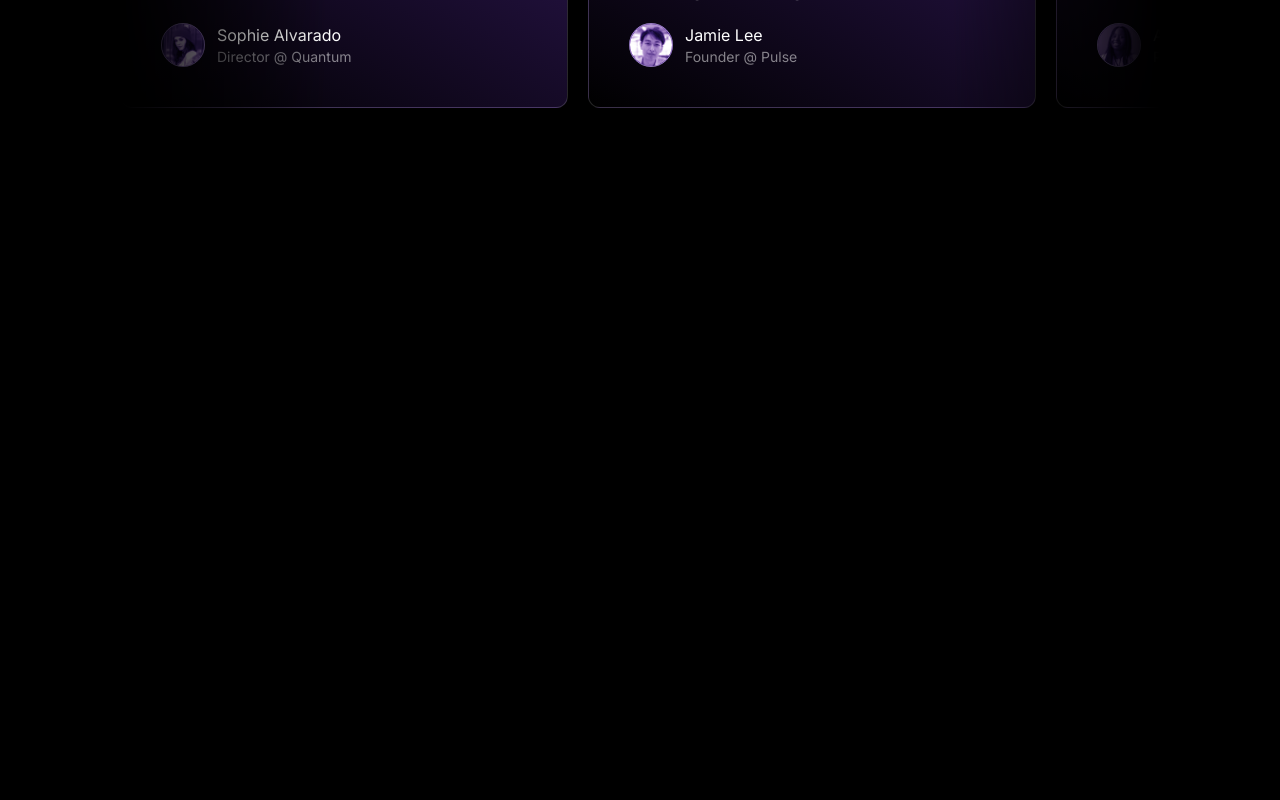
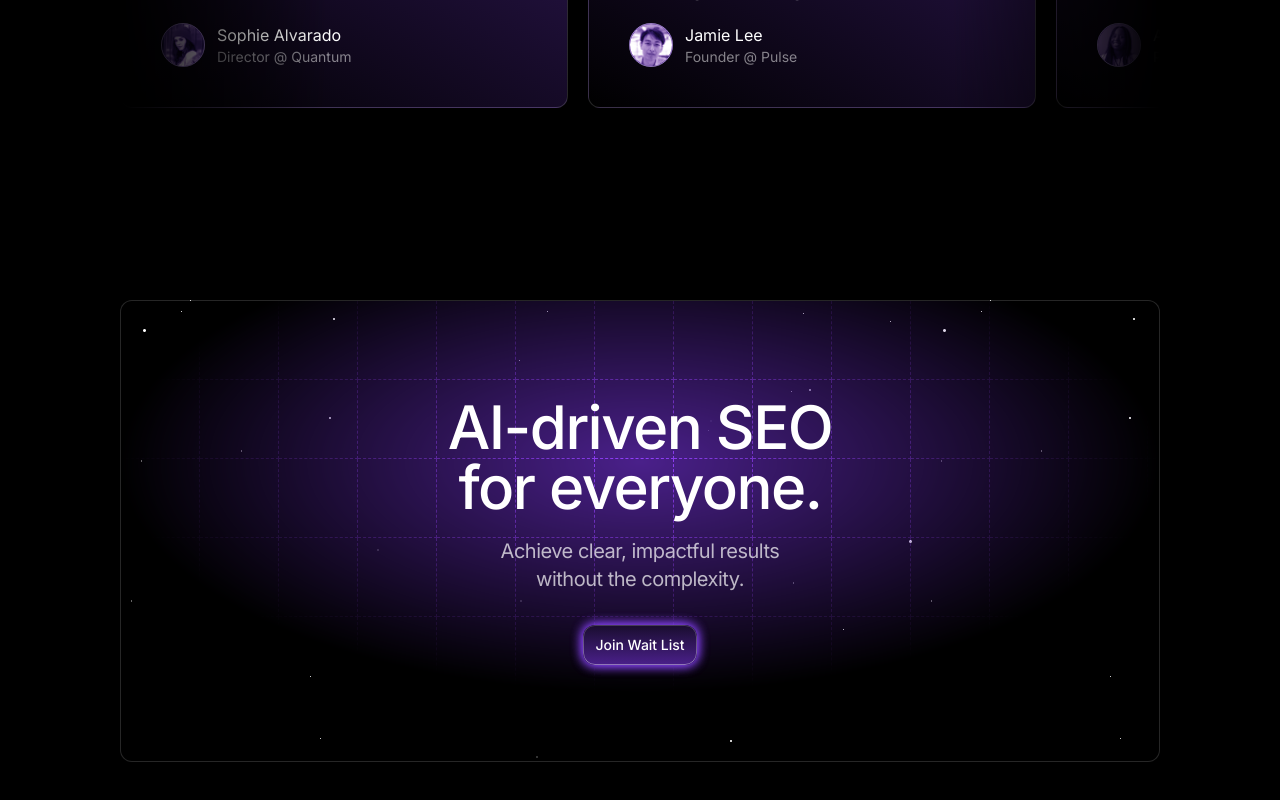
Before and after one commit to Akaikenlol/snap_write, a Next.js app: page / in a window 1280 px wide. Shown: the part 2864-3664 px from the top of the page. Before the commit the page ends 3068 px from the top, so only its background shows below. Built offline with nearby package versions, Linux system fonts and the light colour scheme.

Commit message:
feat: Implementing Call To Action Component

```diff
--- a/app/page.tsx
+++ b/app/page.tsx
@@ -1,3 +1,4 @@
+import CallToAction from "@/components/sections/CallToAction";
 import Features from "@/components/sections/Features";
 import Header from "@/components/sections/Header";
 import Hero from "@/components/sections/Hero";
@@ -13,6 +14,7 @@ const Home = () => {
 			<LogoTicker />
 			<Features />
 			<Testimonials />
+			<CallToAction />
 		</>
 	);
 };
--- /dev/null
+++ b/components/sections/CallToAction.tsx
@@ -0,0 +1,37 @@
+import React from "react";
+import WaitButton from "../shared/WaitButton";
+
+const CallToAction = () => {
+	return (
+		<section className="py-20 md:py-24 ">
+			<div className="container">
+				<div
+					className="border border-white/15 py-24  bg-black rounded-xl overflow-hidden relative"
+					style={{
+						backgroundImage: `url("/assets/stars.png")`,
+					}}
+				>
+					<div
+						className="absolute inset-0 bg-[rgb(74,32,138)] bg-blend-overlay [mask-image:radial-gradient(50%_50%_at_50%_35%,black,transparent)]"
+						style={{
+							backgroundImage: `url("/assets/grid-lines.png")`,
+						}}
+					/>
+					<div className="relative">
+						<h2 className="text-5xl md:text-6xl max-w-md mx-auto tracking-tight text-center font-medium">
+							AI-driven SEO for everyone.
+						</h2>
+						<p className="text-center text-lg md:text-xl max-w-xs mx-auto text-white/70 px-4 mt-5 tracking-tight">
+							Achieve clear, impactful results without the complexity.
+						</p>
+						<div className="flex justify-center mt-8">
+							<WaitButton>Join Wait List</WaitButton>
+						</div>
+					</div>
+				</div>
+			</div>
+		</section>
+	);
+};
+
+export default CallToAction;
```
